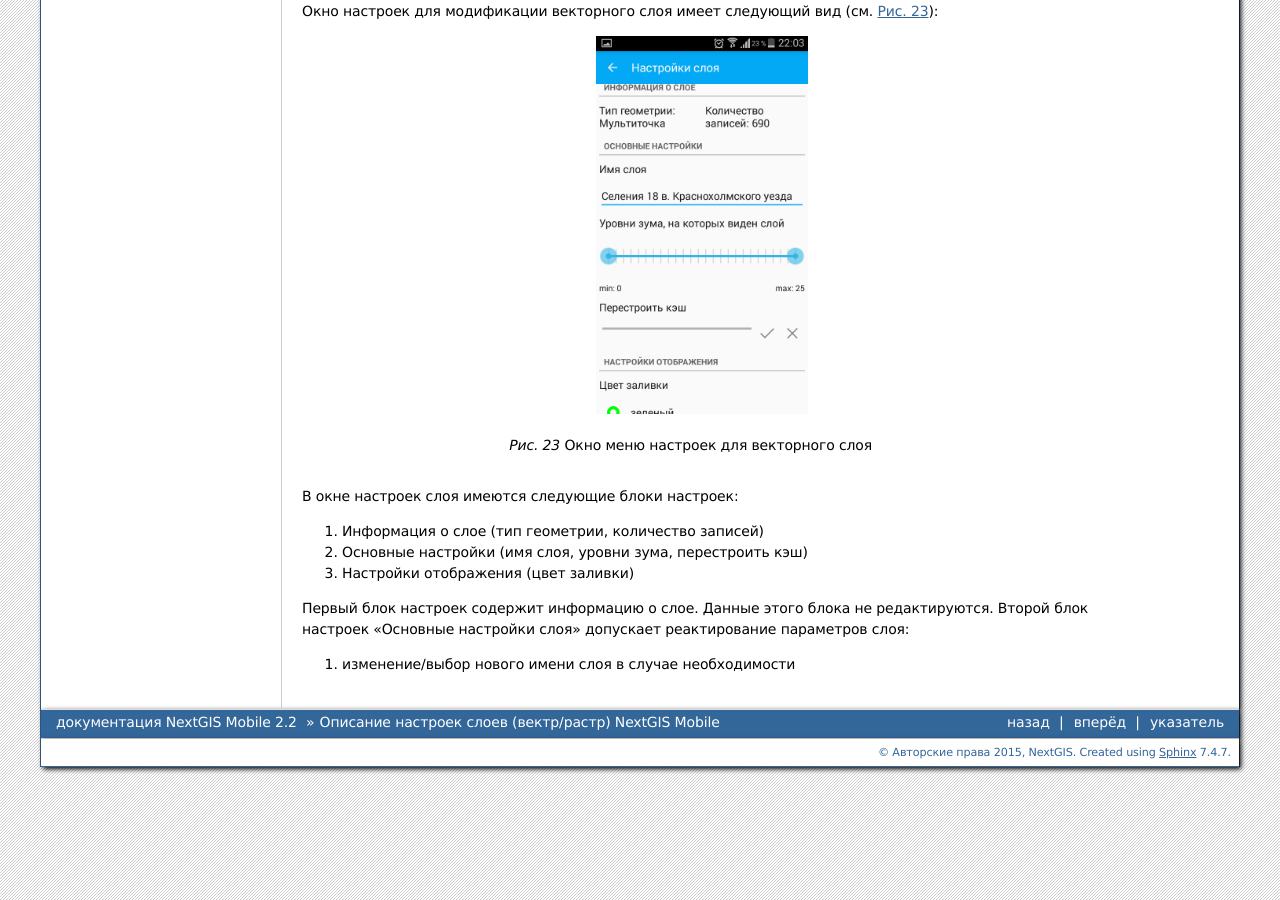
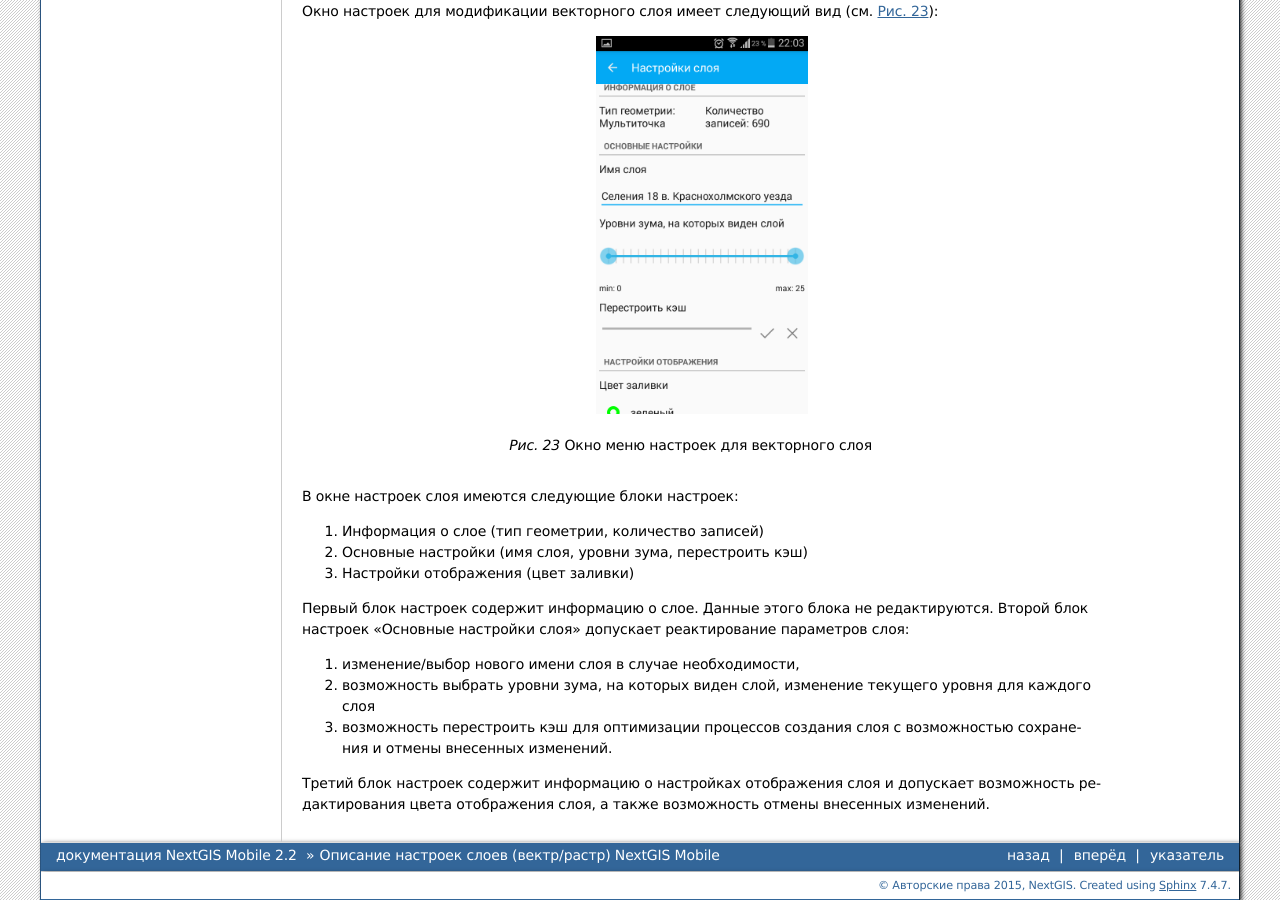
Before and after one commit to nextgis/docs_ngmobile, a Sphinx documentation site: the page built from source/layer_settings.rst, in a window 1280 px wide and 900 px high, scrolled down 872 px. Built offline with Sphinx 7.4.7, drawn with Linux system fonts in a browser that asks for light colours; formulas are drawn with MathJax 3.

Commit message:
раздел настройки слоев

```diff
--- a/source/layer_settings.rst
+++ b/source/layer_settings.rst
@@ -47,4 +47,13 @@
 Первый блок настроек содержит информацию о слое. Данные этого блока не редактируются.
 Второй блок настроек "Основные настройки слоя" допускает реактирование параметров слоя:
 
-1. изменение/выбор нового имени слоя в случае необходимости
+1. изменение/выбор нового имени слоя в случае необходимости,
+
+2. возможность выбрать уровни зума, на которых виден слой, изменение текущего уровня
+   для каждого слоя
+
+3. возможность перестроить кэш для оптимизации процессов создания слоя с возможностью
+   сохранения и отмены внесенных изменений.
+
+Третий блок настроек содержит информацию о настройках отображения слоя и допускает
+возможность редактирования цвета отображения слоя, а также возможность отмены внесенных изменений.
```
